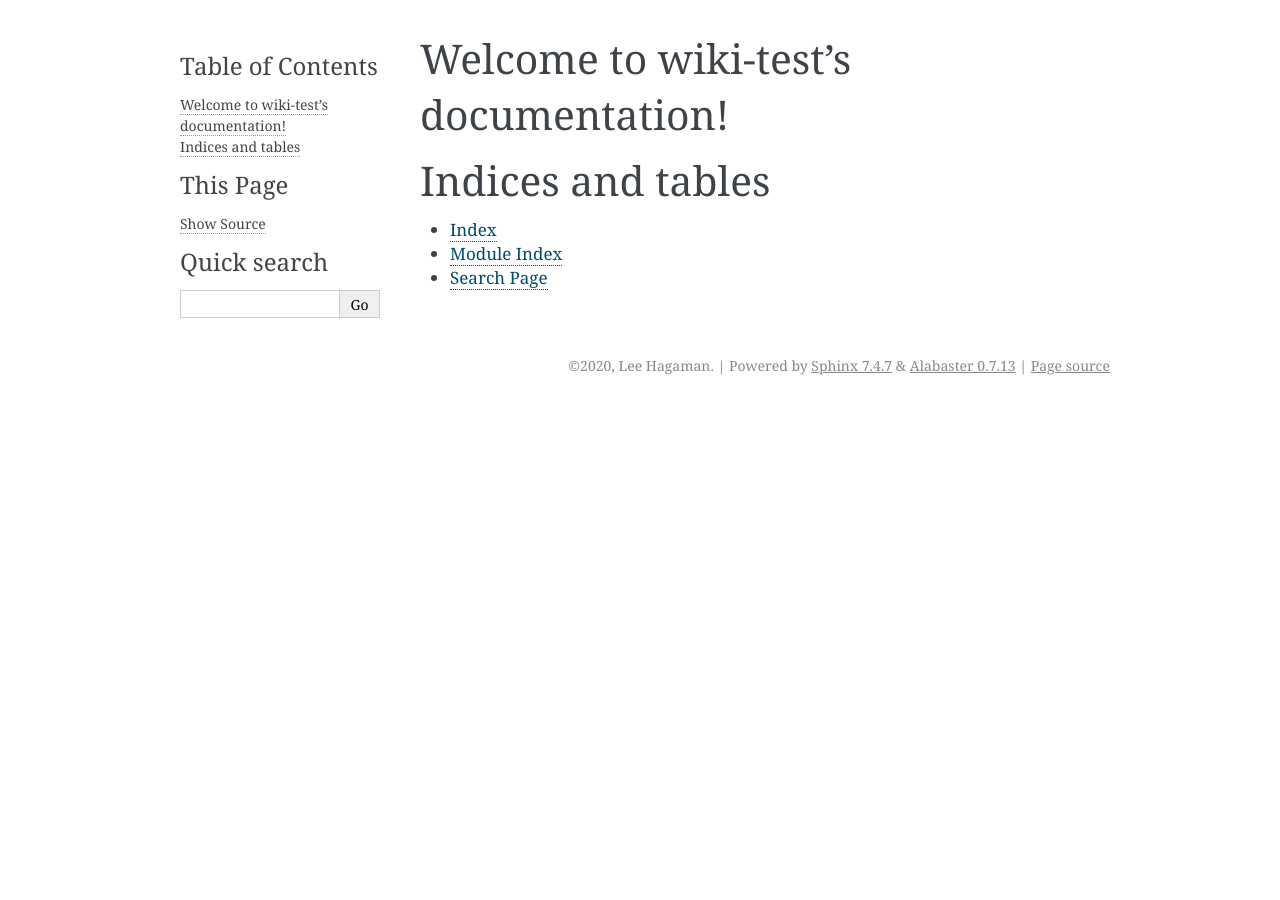
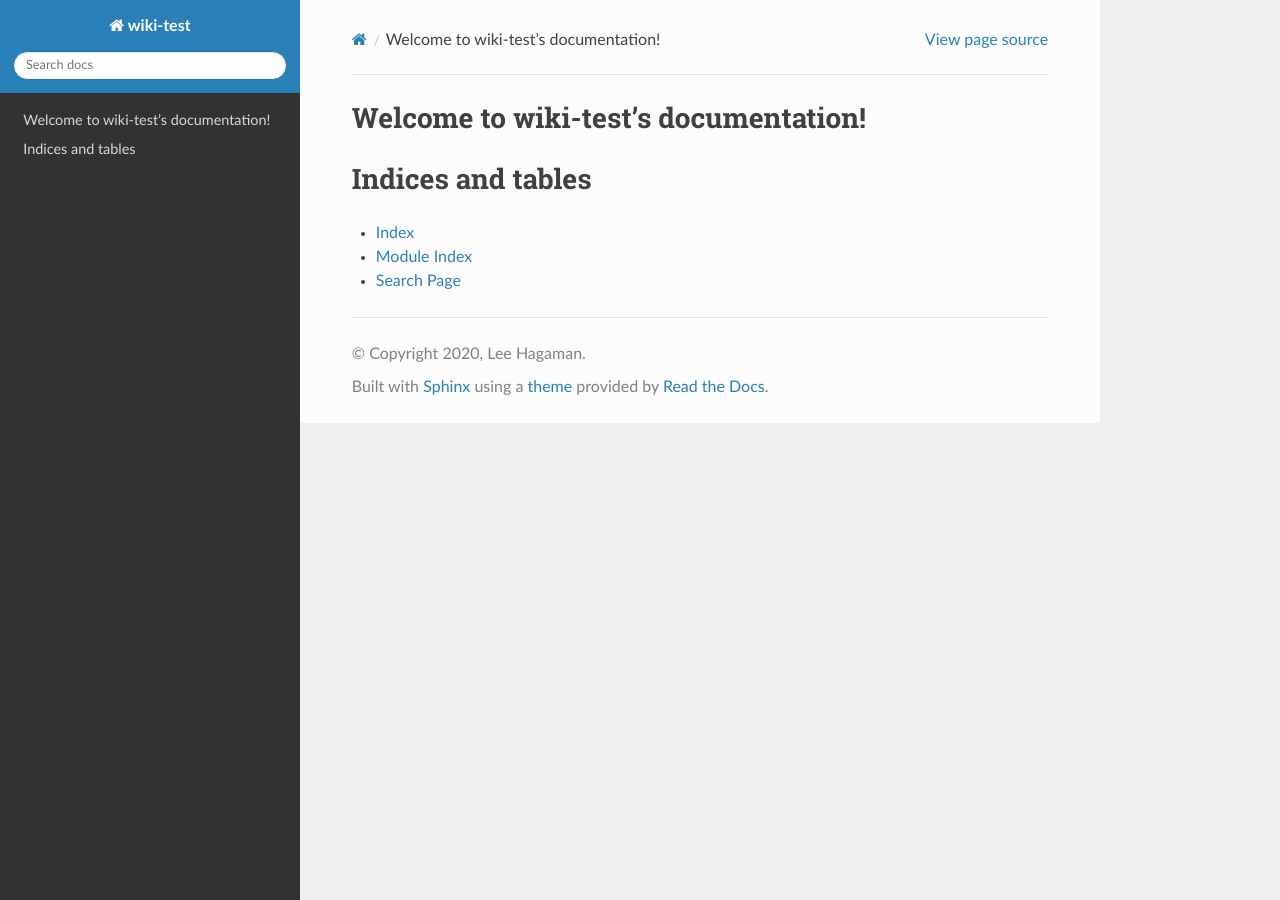
Before and after one commit to leehagaman/wiki-test, a Sphinx documentation site: the page built from docs/index.rst, in a window 1280 px wide. Built offline with Sphinx 7.4.7 and the Read the Docs theme 2.0.0, drawn with Linux system fonts in a browser that asks for light colours.

Commit message:
changed theme

```diff
--- a/docs/conf.py
+++ b/docs/conf.py
@@ -60,3 +60,11 @@ html_static_path = ['_static']
 
 
 master_doc = 'index'
+
+import sphinx_rtd_theme
+
+extensions = [
+    "sphinx_rtd_theme",
+]
+
+html_theme = "sphinx_rtd_theme"
```
